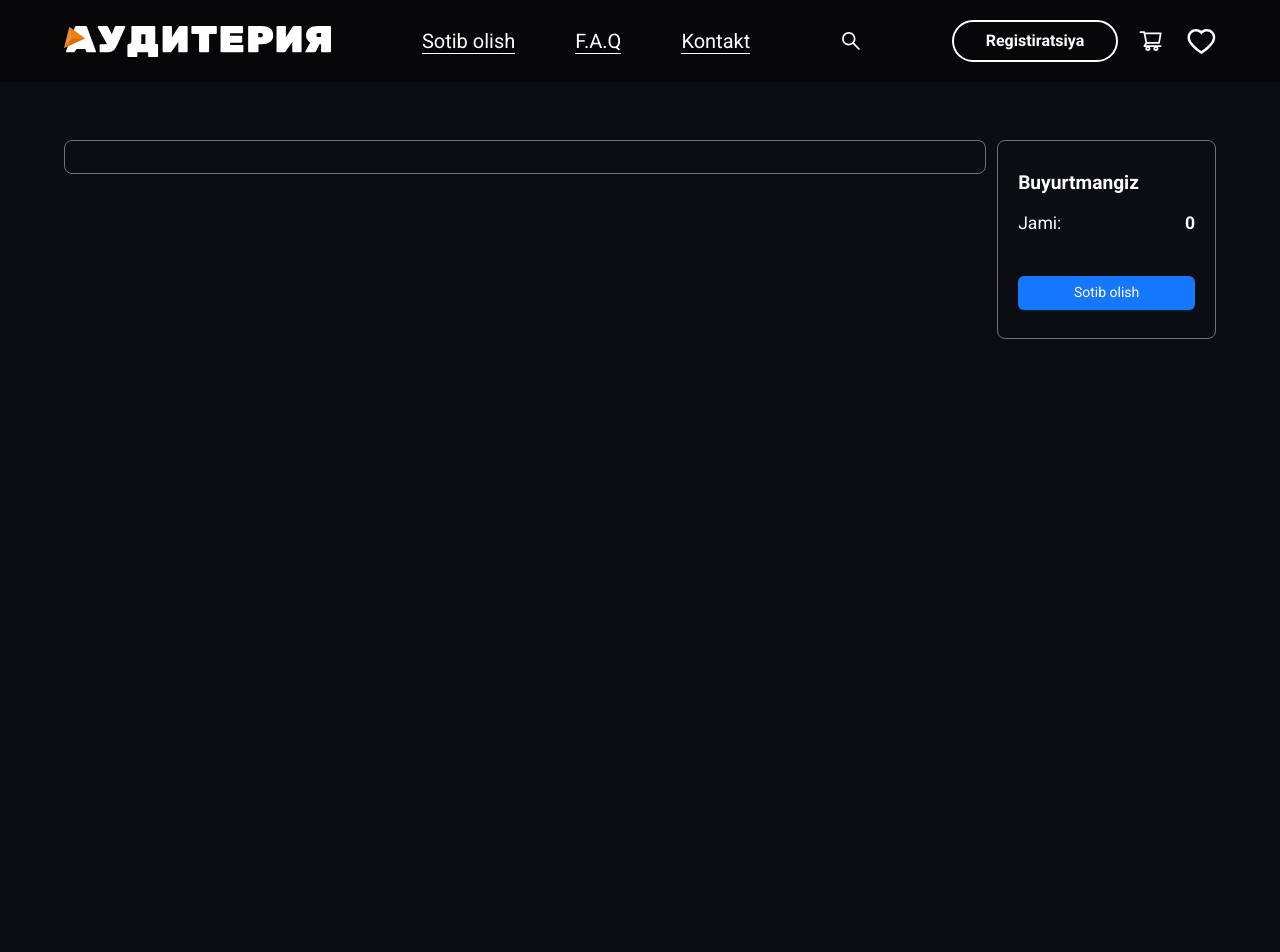
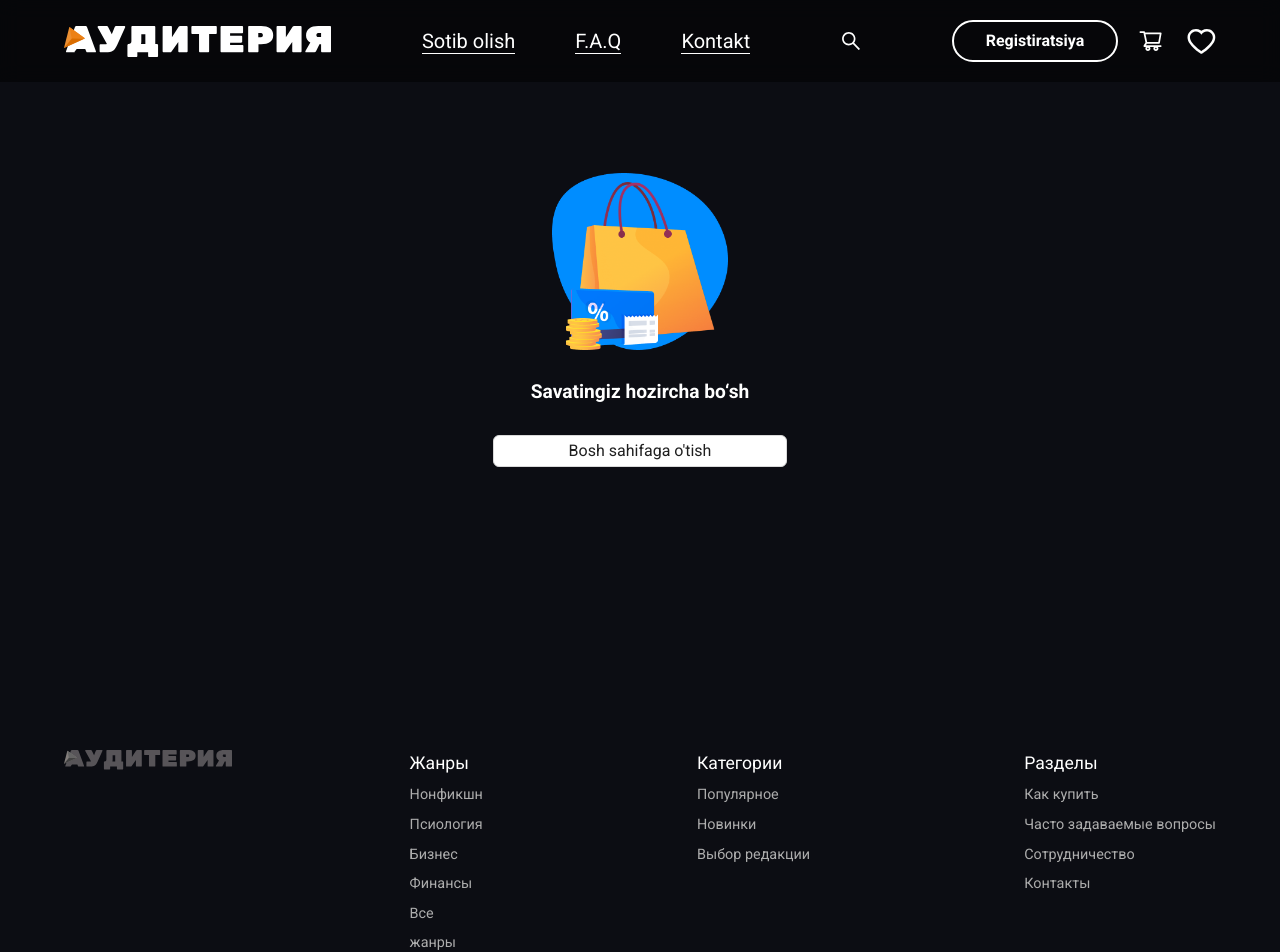
Before and after one commit to Jakbaraliyevv/Auditoriya, a React (Vite) app: page /korzina in a window 1280 px wide. Shown: the top 952 px of the page. Before the commit the page ends 800 px from the top, so only its background shows below. Built offline with nearby package versions, Linux system fonts and the light colour scheme.

Commit message:
Container togirlandi

```diff
--- a/src/components/footer/index.jsx
+++ b/src/components/footer/index.jsx
@@ -92,7 +92,7 @@ function Footer() {
           />
         </BottomNavigation>
       ) : (
-        <div className="container flex items-start justify-between">
+        <div className="container1 flex items-start justify-between">
           <div>
             <img src={logo} alt="" />
           </div>
--- a/src/components/korzina/index.jsx
+++ b/src/components/korzina/index.jsx
@@ -3,6 +3,9 @@ import Navbar from "../navbar";
 import { Button } from "antd";
 import { useDispatch, useSelector } from "react-redux";
 import { deletCard, increment, decrement } from "../../store/korzina-slice";
+import savat from "../img/bosh.webp";
+import { useNavigate } from "react-router-dom";
+import Footer from "../footer";
 function KorzinaComponents() {
   const getData = useSelector((state) => state.korzina.korzinaData);
 
@@ -10,16 +13,24 @@ function KorzinaComponents() {
 
   let totalPrice = getData.reduce((acc, value) => (acc += value.userPrice), 0);
 
+  const navigate = useNavigate();
+
+  const navi = () => {
+    navigate("/home");
+  };
+
   return (
     <>
       <Navbar />
-      <section className="container ">
-        <div className="mt-[120px] flex items-start justify-between w-[100%]">
+
+      {getData.length ? (
+        <section className="container1 ">
+          <div className="mt-[120px] flex items-start justify-between w-[100%] gap-2 max-[1028px]:flex-col">
             <div className=" w-[80%] py-4 px-5 border-gray-500 border-[1px] rounded-lg">
               {getData.map((value) => (
                 <div
                   key={value.id}
-                className="flex items-center justify-between mt-[40px]"
+                  className="flex items-center justify-between gap-4 mt-[40px] max-[1111px]:text-[0.8em]"
                 >
                   <div className="w-[60%] flex items-center gap-5">
                     <div className="">
@@ -40,7 +51,7 @@ function KorzinaComponents() {
                     </div>
                   </div>
 
-                <div className="w-[40%] flex items-center justify-between">
+                  <div className="w-[40%] flex items-center justify-between gap-4">
                     <div className="w-[140px] flex items-center gap-2">
                       <Button
                         onClick={() => dispatch(decrement(value.id))}
@@ -100,7 +111,21 @@ function KorzinaComponents() {
             </div>
           </div>
         </section>
-      {/* <Footer /> */}
+      ) : (
+        <div className="w-[90%] m-auto h-[80vh] flex items-center justify-center max-[768px]:text-[0.8em]  max-[450px]:text-[0.7em]">
+          <div className="flex items-center flex-col justify-center gap-7">
+            <img className="w-[60%]" src={savat} alt="" />
+            <h2 className="text-[#FFF] text-[1.2em] font-bold">
+              Savatingiz hozircha bo‘sh
+            </h2>
+            <Button onClick={navi} className="w-full text-[1em]">
+              Bosh sahifaga o'tish
+            </Button>
+          </div>
+        </div>
+      )}
+
+      <Footer />
     </>
   );
 }
--- a/src/components/navbar/index.jsx
+++ b/src/components/navbar/index.jsx
@@ -25,7 +25,7 @@ function Navbar() {
 
   return (
     <header className="header nav2">
-      <div className="container">
+      <div className="container1">
         <div className="logo">
           <img
             onClick={navSubmit}
--- a/src/components/novinki/index.jsx
+++ b/src/components/novinki/index.jsx
@@ -10,7 +10,7 @@ function Novinki() {
 
   return (
     <section className="novinki">
-      <div className="container">
+      <div className="container1">
         <div className="novinki__top">
           <h2> Yangi nashirlar </h2>
           <button className="novinkiBtn">Barchasini ko'rish</button>
--- a/src/components/ommalashgan/index.jsx
+++ b/src/components/ommalashgan/index.jsx
@@ -11,7 +11,7 @@ function Uzb() {
 
   return (
     <section className="novinki">
-      <div className="container">
+      <div className="container1">
         <div className="novinki__top">
           <h2>O'zbek tilida</h2>
           <button className="novinkiBtn">Barchasini ko'rish</button>
--- a/src/components/outlet/index.jsx
+++ b/src/components/outlet/index.jsx
@@ -1,8 +1,5 @@
 import React from "react";
 import { Outlet } from "react-router-dom";
-import Navbar from "../navbar";
-import Login from "../../pages/loginPage/login";
-import Footer from "../footer";
 function Layout() {
   return (
     <div>
--- a/src/components/rusKitoblar/index.jsx
+++ b/src/components/rusKitoblar/index.jsx
@@ -11,7 +11,7 @@ function Rus() {
 
   return (
     <section className="novinki">
-      <div className="container">
+      <div className="container1">
         <div className="novinki__top">
           <h2> Rus tilida </h2>
           <button className="novinkiBtn">Barchasini ko'rish</button>
--- a/src/components/showcase/index.jsx
+++ b/src/components/showcase/index.jsx
@@ -1,8 +1,5 @@
 import React from "react";
 import "./showcase.scss";
-import "./showcase.scss";
-import { Swiper, SwiperSlide } from "swiper/react";
-import "swiper/css"; // Swiperning CSS faylini to'g'ri import qilish
 import Novinki from "../novinki";
 import { useGetDataQuery } from "../../store/api/book-api";
 
@@ -13,15 +10,7 @@ function Showcase() {
 
   return (
     <section className="showcase">
-      <div className="container">
-        <Swiper
-          spaceBetween={50} // slayderlar orasidagi masofa
-          slidesPerView={1} // har safar ko‘rsatiladigan slayderlar soni
-          navigation // navigatsiya tugmalari
-          pagination={{ clickable: true }} // sahifa raqamlarini ko‘rsatish
-          loop={true} // slayderlar aylanishi uchun
-        >
-          <SwiperSlide>
+      <div className="container1">
         <div className="all">
           <div className="text">
             <h1>Siz tinglashni istagan kitoblar</h1>
@@ -32,32 +21,6 @@ function Showcase() {
           </div>
           <button className="button">Kitobni tanlash</button>
         </div>
-          </SwiperSlide>
-          <SwiperSlide>
-            <div className="all">
-              <div className="text">
-                s<h1>Книги, которые вам хочется слушать</h1>
-                <p>
-                  Лучшая подборка аудиокниг по психологиии саморазвитию за все
-                  годы издательства...
-                </p>
-              </div>
-              <button className="button">Выбрать книгу</button>
-            </div>
-          </SwiperSlide>
-          <SwiperSlide>
-            <div className="all">
-              <div className="text">
-                <h1>Книги, которые вам хочется слушать</h1>
-                <p>
-                  Лучшая подборка аудиокниг по психологиии саморазвитию за все
-                  годы издательства...
-                </p>
-              </div>
-              <button className="button">Выбрать книгу</button>
-            </div>
-          </SwiperSlide>
-        </Swiper>
       </div>
     </section>
   );
--- a/src/index.scss
+++ b/src/index.scss
@@ -29,7 +29,7 @@ ul {
   list-style: none;
 }
 
-.container {
+.container1 {
   width: 90%;
   margin: 0 auto;
   padding: 20px 0;
```
Also changed, not shown: src/components/img/bosh.webp (added), src/components/img/savatBosh.png (added). Lines whose indentation alone changed are shown as unchanged.
